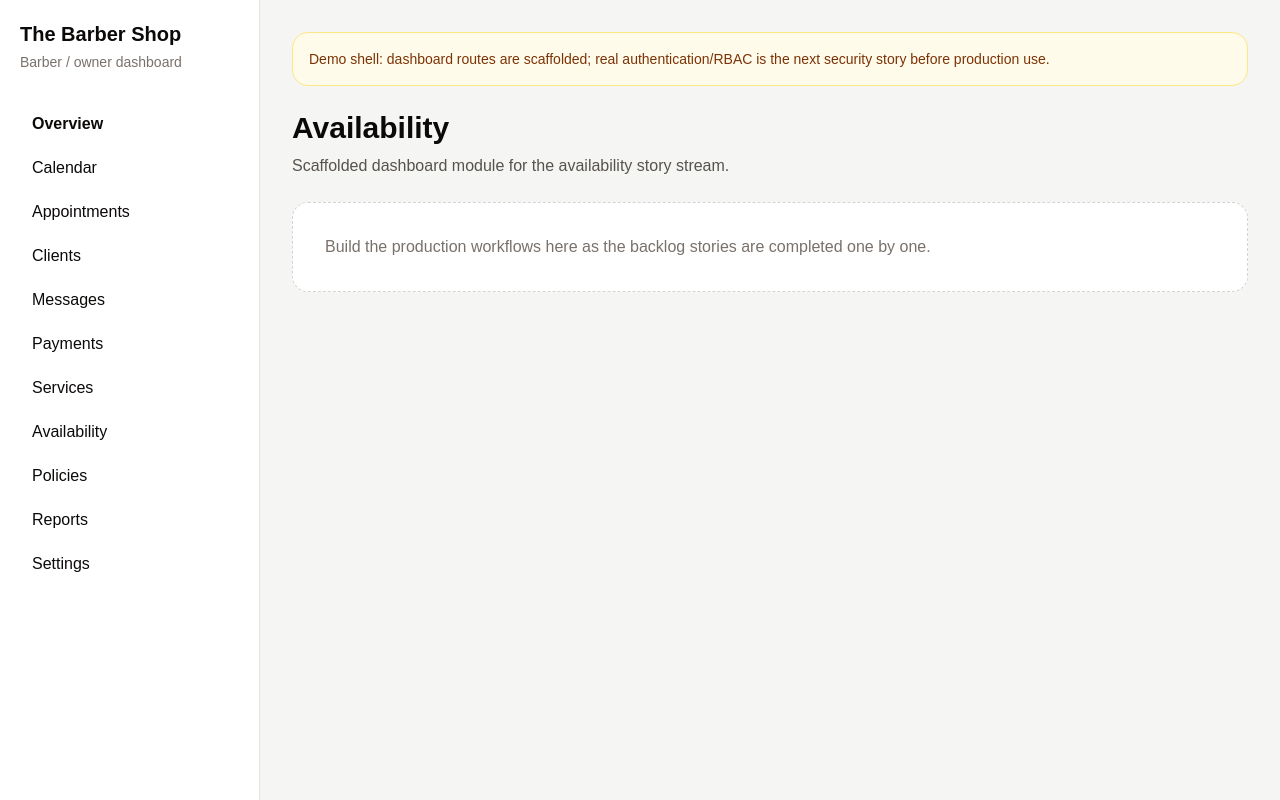
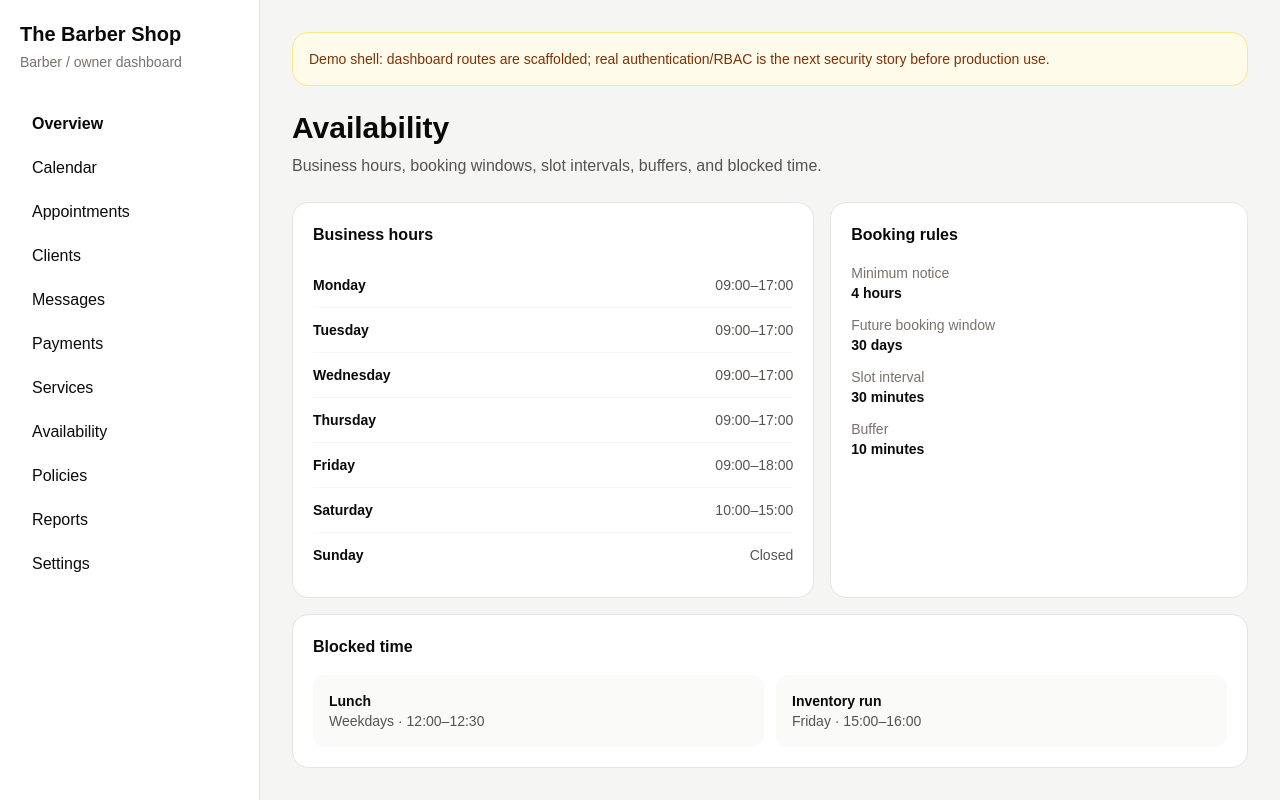
Before and after one commit to donkeykong91/barbershop, a Next.js app: page /dashboard/availability in a window 1280 px wide. Built offline with nearby package versions, Linux system fonts and the light colour scheme.

Commit message:
feat: add availability and booking api scaffolds

```diff
--- /dev/null
+++ b/src/app/api/availability/route.ts
@@ -0,0 +1,21 @@
+import { NextResponse } from "next/server";
+import { getAvailableSlots } from "@/lib/availability";
+import { availabilitySettings } from "@/lib/settings";
+
+export async function POST(request: Request) {
+  const body = await request.json().catch(() => ({}));
+  if (!body.serviceId) {
+    return NextResponse.json({ error: "serviceId is required" }, { status: 400 });
+  }
+
+  return NextResponse.json({
+    settings: {
+      timezone: availabilitySettings.timezone,
+      minimumNoticeHours: availabilitySettings.minimumNoticeHours,
+      futureBookingWindowDays: availabilitySettings.futureBookingWindowDays,
+      slotIntervalMinutes: availabilitySettings.slotIntervalMinutes,
+      bufferMinutes: availabilitySettings.bufferMinutes,
+    },
+    slots: getAvailableSlots({ serviceId: body.serviceId, addOnIds: body.addOnIds ?? [] }),
+  });
+}
--- /dev/null
+++ b/src/app/api/bookings/route.ts
@@ -0,0 +1,27 @@
+import { NextResponse } from "next/server";
+import { randomUUID } from "node:crypto";
+import { getAppointmentDuration } from "@/lib/availability";
+
+export async function POST(request: Request) {
+  const body = await request.json().catch(() => ({}));
+  const required = ["serviceId", "slot", "customer"];
+  const missing = required.filter((key) => !body[key]);
+
+  if (missing.length) {
+    return NextResponse.json({ error: `Missing required fields: ${missing.join(", ")}` }, { status: 400 });
+  }
+
+  const appointmentId = randomUUID();
+  const managementToken = randomUUID();
+
+  return NextResponse.json({
+    appointmentId,
+    status: "Confirmed",
+    durationMinutes: getAppointmentDuration({ serviceId: body.serviceId, addOnIds: body.addOnIds ?? [] }),
+    managementUrl: `/appointment/${managementToken}`,
+    payment: {
+      status: "Deposit Pending Integration",
+      provider: "Stripe placeholder",
+    },
+  }, { status: 201 });
+}
--- /dev/null
+++ b/src/app/api/services/route.ts
@@ -0,0 +1,6 @@
+import { NextResponse } from "next/server";
+import { addOns, services } from "@/lib/business-data";
+
+export function GET() {
+  return NextResponse.json({ services, addOns });
+}
--- a/src/app/dashboard/availability/page.tsx
+++ b/src/app/dashboard/availability/page.tsx
@@ -1,11 +1,43 @@
+import { availabilitySettings } from "@/lib/settings";
+
 export default function AvailabilityPage() {
   return (
     <div>
-      <h1 className="text-3xl font-black capitalize">availability</h1>
-      <p className="mt-2 text-stone-600">Scaffolded dashboard module for the availability story stream.</p>
-      <div className="mt-6 rounded-2xl border border-dashed border-stone-300 bg-white p-8 text-stone-500">
-        Build the production workflows here as the backlog stories are completed one by one.
-      </div>
+      <h1 className="text-3xl font-black">Availability</h1>
+      <p className="mt-2 text-stone-600">Business hours, booking windows, slot intervals, buffers, and blocked time.</p>
+      <section className="mt-6 grid gap-4 lg:grid-cols-[1fr_0.8fr]">
+        <div className="rounded-2xl border border-stone-200 bg-white p-5">
+          <h2 className="font-black">Business hours</h2>
+          <div className="mt-4 divide-y divide-stone-100">
+            {availabilitySettings.businessHours.map((hours) => (
+              <div key={hours.day} className="flex items-center justify-between py-3 text-sm">
+                <span className="font-bold">{hours.day}</span>
+                <span className="text-stone-600">{hours.closed ? "Closed" : `${hours.open}–${hours.close}`}</span>
+              </div>
+            ))}
+          </div>
+        </div>
+        <div className="rounded-2xl border border-stone-200 bg-white p-5">
+          <h2 className="font-black">Booking rules</h2>
+          <dl className="mt-4 grid gap-3 text-sm">
+            <div><dt className="text-stone-500">Minimum notice</dt><dd className="font-bold">{availabilitySettings.minimumNoticeHours} hours</dd></div>
+            <div><dt className="text-stone-500">Future booking window</dt><dd className="font-bold">{availabilitySettings.futureBookingWindowDays} days</dd></div>
+            <div><dt className="text-stone-500">Slot interval</dt><dd className="font-bold">{availabilitySettings.slotIntervalMinutes} minutes</dd></div>
+            <div><dt className="text-stone-500">Buffer</dt><dd className="font-bold">{availabilitySettings.bufferMinutes} minutes</dd></div>
+          </dl>
+        </div>
+        <div className="rounded-2xl border border-stone-200 bg-white p-5 lg:col-span-2">
+          <h2 className="font-black">Blocked time</h2>
+          <div className="mt-4 grid gap-3 md:grid-cols-2">
+            {availabilitySettings.blockedTime.map((block) => (
+              <div key={block.id} className="rounded-xl bg-stone-50 p-4 text-sm">
+                <p className="font-bold">{block.label}</p>
+                <p className="text-stone-600">{block.day} · {block.start}–{block.end}</p>
+              </div>
+            ))}
+          </div>
+        </div>
+      </section>
     </div>
   );
 }
--- /dev/null
+++ b/src/lib/availability.ts
@@ -0,0 +1,32 @@
+import { addOns, services } from "@/lib/business-data";
+import { availabilitySettings } from "@/lib/settings";
+
+export type AvailabilityRequest = {
+  serviceId: string;
+  addOnIds?: string[];
+};
+
+export function getAppointmentDuration({ serviceId, addOnIds = [] }: AvailabilityRequest) {
+  const service = services.find((item) => item.id === serviceId) ?? services[0];
+  const extras = addOns.filter((item) => addOnIds.includes(item.id));
+  return extras.reduce((total, addOn) => total + addOn.durationMinutes, service.durationMinutes);
+}
+
+export function getAvailableSlots(request: AvailabilityRequest) {
+  const duration = getAppointmentDuration(request);
+  const slots = [
+    { date: "Today", time: "10:00 AM" },
+    { date: "Today", time: "12:30 PM" },
+    { date: "Tomorrow", time: "9:30 AM" },
+    { date: "Tomorrow", time: "2:00 PM" },
+    { date: "Friday", time: "4:30 PM" },
+  ];
+
+  return slots.map((slot) => ({
+    ...slot,
+    label: `${slot.date} · ${slot.time}`,
+    durationMinutes: duration,
+    bufferMinutes: availabilitySettings.bufferMinutes,
+    holdDurationMinutes: availabilitySettings.holdDurationMinutes,
+  }));
+}
--- /dev/null
+++ b/src/lib/settings.ts
@@ -0,0 +1,28 @@
+export type BusinessHours = {
+  day: string;
+  open: string;
+  close: string;
+  closed?: boolean;
+};
+
+export const availabilitySettings = {
+  timezone: "America/Los_Angeles",
+  minimumNoticeHours: 4,
+  futureBookingWindowDays: 30,
+  slotIntervalMinutes: 30,
+  bufferMinutes: 10,
+  holdDurationMinutes: 5,
+  businessHours: [
+    { day: "Monday", open: "09:00", close: "17:00" },
+    { day: "Tuesday", open: "09:00", close: "17:00" },
+    { day: "Wednesday", open: "09:00", close: "17:00" },
+    { day: "Thursday", open: "09:00", close: "17:00" },
+    { day: "Friday", open: "09:00", close: "18:00" },
+    { day: "Saturday", open: "10:00", close: "15:00" },
+    { day: "Sunday", open: "00:00", close: "00:00", closed: true },
+  ] satisfies BusinessHours[],
+  blockedTime: [
+    { id: "lunch", label: "Lunch", day: "Weekdays", start: "12:00", end: "12:30" },
+    { id: "inventory", label: "Inventory run", day: "Friday", start: "15:00", end: "16:00" },
+  ],
+};
```
Also changed, not shown: 1 other file (tests, documents, lock files or other folders).
